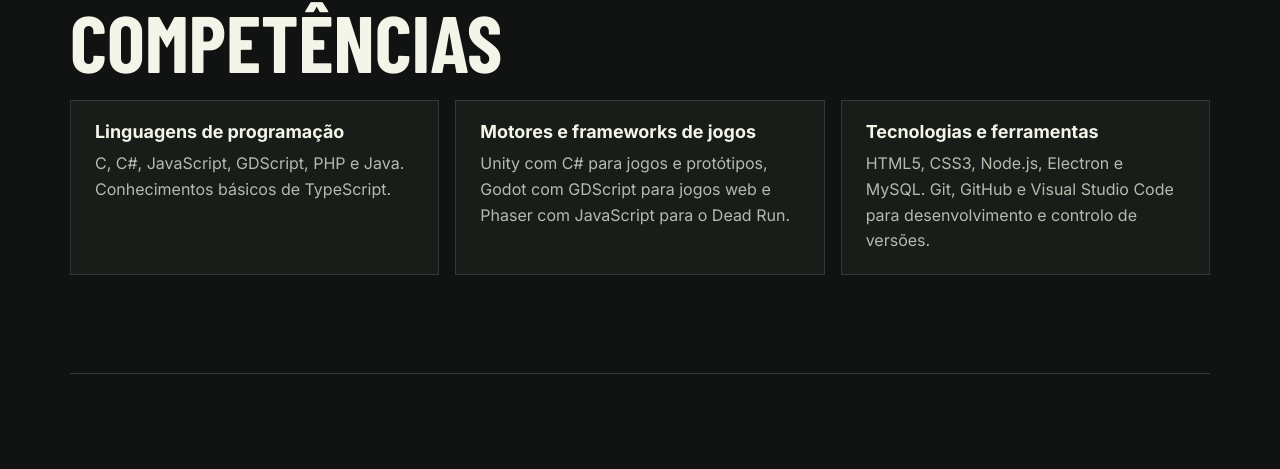
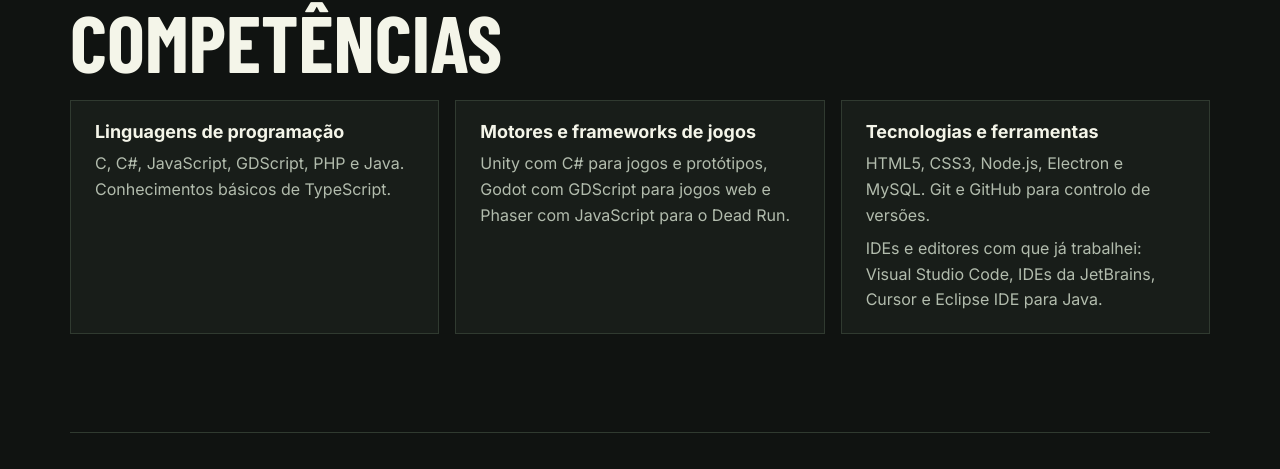
Before and after one commit to smelbravo/My-Portfolio, a plain HTML site: page index.html in a window 1280 px wide. Shown: the part 865-1334 px from the top of the page. Drawn offline with nearby package versions, Linux system fonts and the light colour scheme; a web font is replaced by a local one.

Commit message:
Adiciona IDEs e editores à secção de competências

```diff
--- a/index.html
+++ b/index.html
@@ -62,7 +62,8 @@
         <div class="skill-card">
           <div class="card-body">
             <h3 data-en="Technologies and tools">Tecnologias e ferramentas</h3>
-            <p class="description" data-en="HTML5, CSS3, Node.js, Electron, and MySQL. Git, GitHub, and Visual Studio Code for development and version control.">HTML5, CSS3, Node.js, Electron e MySQL. Git, GitHub e Visual Studio Code para desenvolvimento e controlo de versões.</p>
+            <p class="description" data-en="HTML5, CSS3, Node.js, Electron, and MySQL. Git and GitHub for version control.">HTML5, CSS3, Node.js, Electron e MySQL. Git e GitHub para controlo de versões.</p>
+            <p class="description" data-en="IDEs and editors I’ve worked with: Visual Studio Code, JetBrains IDEs, Cursor, and Eclipse IDE for Java.">IDEs e editores com que já trabalhei: Visual Studio Code, IDEs da JetBrains, Cursor e Eclipse IDE para Java.</p>
           </div>
         </div>
       </div>
```
